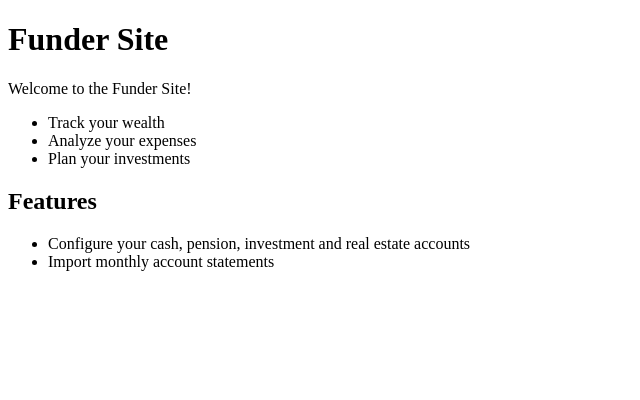
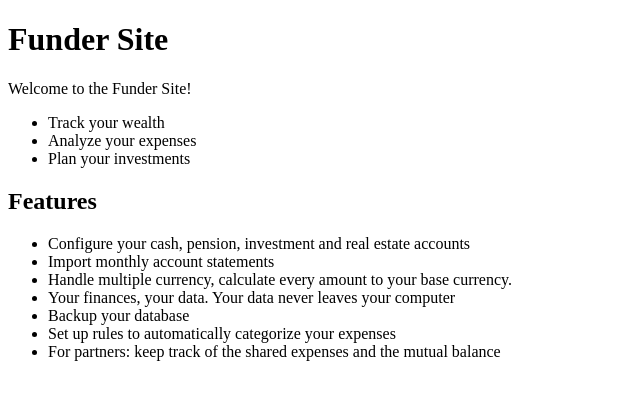
Before and after one commit to tothda/Funder_Site, a Flask app: page / in a window 1280 px wide. Shown: the top 400 px of the page, without its empty margins (0-640 px from the left). Run offline with Flask 3, Linux system fonts and the light colour scheme.

Commit message:
Add more features

```diff
--- a/src/funder_site/templates/index.html
+++ b/src/funder_site/templates/index.html
@@ -17,6 +17,11 @@
 <ul>
     <li>Configure your cash, pension, investment and real estate accounts</li>
     <li>Import monthly account statements</li>
+    <li>Handle multiple currency, calculate every amount to your base currency.</li>
+    <li>Your finances, your data. Your data never leaves your computer</li>
+    <li>Backup your database</li>
+    <li>Set up rules to automatically categorize your expenses</li>
+    <li>For partners: keep track of the shared expenses and the mutual balance</li>
 </ul>
     </body>
 </html>
```
